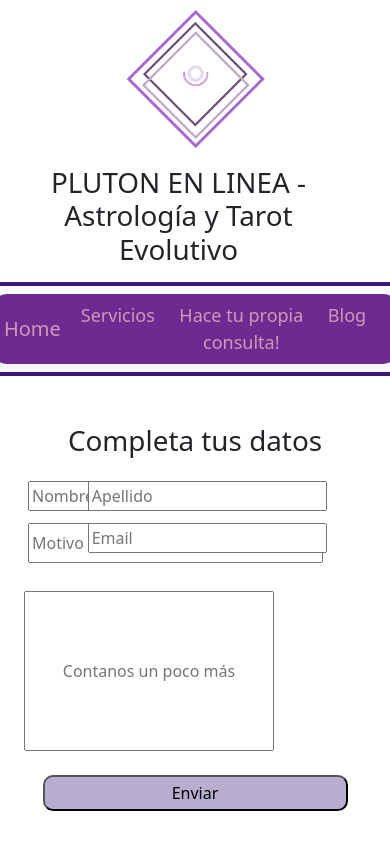
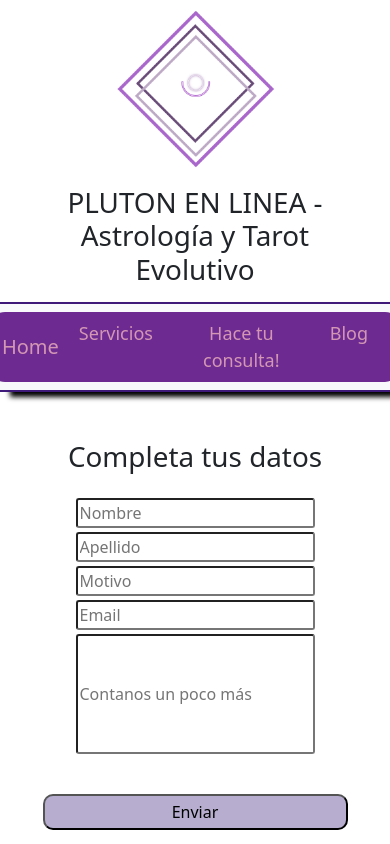
Before and after one commit to ySofiarodriguez15/proyecto-astrologia-def, a React (Create React App) app in the folder front/: page /Formulario in a window 390 px wide. Shown: the top 844 px of the page. Built offline with nearby package versions, Linux system fonts and the light colour scheme.

Commit message:
realizando diseño responsive

```diff
--- a/front/src/App.css
+++ b/front/src/App.css
@@ -19,7 +19,13 @@
   pointer-events: none;
 }
 
-
+.imgResponsive{
+  max-width: 100%;
+  height: auto;
+  margin-top: 26px;
+  margin-bottom: 26px;
+  border-radius: 7px;
+}
 
 .App-header {
   background-color: #282c34;
@@ -49,7 +55,11 @@
 /* css propio */
 
 .pHome{
-  color:whitesmoke
+  color:black;
+  text-align: center;
+  padding: 2px;
+  margin: 2px;
+  margin-bottom: 20px;
 }
 
 .textoHome{
@@ -64,6 +74,7 @@
   width: 305px;
   justify-content: center;
   align-items: center;
+  margin-top: 16px;
 }
 
 .h6ButonHome{
@@ -110,14 +121,15 @@
 
 .nav-link{
   color: #d397b4;
+  align-items: baseline;
 }
 
 
 .navbarcolor{
   background-color:#3E197A;
-
-  padding: 1%;
+  padding: 0.5%;
   align-content: center;
+  box-shadow: 10px 5px 5px black;
 
 }
 
@@ -163,12 +175,13 @@
 }
 
 .descripcionForm{
-  height: 160px;
-  width: 250px;
-  text-align: center;
+  height: 120px;
+  border-radius: 3px;
 }
 
-
+.inputForm{
+  border-radius:3px;
+}
 {/*Footer*/}
 
 .textoFooter{
--- a/front/src/App.js
+++ b/front/src/App.js
@@ -18,23 +18,28 @@ import 'csshake';
 function App() {
   return (
     <div className="App">
-      <div class="container justify-content-center">
+      <div class="container">
       <Row>
-        <Col className='p-1'>
-          <img src={logo} alt="logoPagina" className='shake-little'/>
-        </Col>
+          <Col className='p-1'>
+            <img src={logo} alt="logoPagina" className='logo' height="170px"/>
+          </Col>
       </Row>
       </div>
-      <div >
-      <Row>
-        <Col className='colTituloPpal'>
+        <div class="container">
+        <Row>
+        <Col className='col-12'>
           <h1 className='tituloPpal' class='text-center fw-normal p-2'>
             PLUTON EN LINEA - Astrología y Tarot Evolutivo
           </h1>
         </Col>
-      </Row>
-      </div>
+        </Row>
+        </div>
+
+
+
         <Navegacion />
+
+
         <Routes>
           <Route path="/" element = {<Home />} />
           <Route path="Servicios" element = {<Servicios />} />
--- a/front/src/componentes/Formulario.jsx
+++ b/front/src/componentes/Formulario.jsx
@@ -51,60 +51,72 @@ const Formulario=()=> {
 
     return (
         <>
+
         <h1 class="mt-5 mb-4 text-center">Completa tus datos</h1>
-        <form onSubmit={handleClick} className="bodyFormulario" class="container">
-            <div >
-            <Row className='m-1 p-0' class="justify-content-center display">
-            <Col className='col-2 mb-2'>
-            <input className='divFormulario'
-                class="justify-content-evenly"
+        <form onSubmit={handleClick} class="container">
+            <Row className='m-0 p-0'>
+            <div class="container">
+            <Col className='col-12 mb-1'>
+            <input
+                class="inputForm"
                 placeholder='Nombre'
                 name='nombre'
                 value={values.nombre}
                 onChange={handleInputChange}
             />
             </Col>
-            <Col className='col-2 mb-2'>
+            </div>
 
-            <input className='divFormulario'
-                class="justify-content-center"
+
+            <div class="container">
+                <Col className='col-12 mb-1'>
+                    <input
+                        class="inputForm"
                         placeholder='Apellido'
                         name='apellido'
                         value={values.apellido}
                         onChange={handleInputChange}
                     />
+                </Col>
+            </div>
 
+            </Row>
 
-            </Col>
-            </Row>
-            <Row className='m-1 p-0' class="justify-content-center display">
-            <Col className='col-2 mb-1'>
+            <div>
+            <Row className='m-0 p-0'>
+                <div class="container">
+                    <Col className='col-12 mb-1'>
 
-            <input className='divFormulario'
-
+                        <input
+                            class="inputForm"
                             placeholder='Motivo'
                             name='motivo'
                             value={values.motivo}
                             onChange={handleInputChange}
                         />
+                    </Col>
+                </div>
+            <div class="container">
+                <Col className='col-12 mt-0 mb-1'>
 
-
-            </Col>
-            <Col className='col-2 m-0'>
-
-                <input className='divFormulario'
-                class="justify-content-evenly"
+                        <input
+                        class="inputForm"
                         placeholder='Email'
                         name='email'
                         value={values.email}
                         onChange={handleInputChange}
                         />
                 </Col>
+            </div>
             </Row>
-            <div class="container mt-4">
-            <Row class="justify-content-center">
-                <Col className='col-4' >
-                    <input class="descripcionForm"
+            </div>
+
+
+            <Row>
+                <div class="container">
+                    <Col className='col-12' >
+                        <input
+                            class="descripcionForm"
                             placeholder='Contanos un poco más'
                             name='descripcion'
                             value={values.descripcion}
@@ -112,13 +124,18 @@ const Formulario=()=> {
                         />
 
                     </Col>
+                </div>
+            </Row>
+
+            <div class="mt-4">
+                <Row>
+                    <Col className='col-12'>
+                        <button type='submit' className='botonHome'>Enviar</button>
+                    </Col>
                 </Row>
             </div>
-            </div>
-            <div class="mt-4">
-            <button type='submit' className='botonHome'>Enviar</button>
-            </div>
         </form>
+
     </>
 
             );
--- a/front/src/componentes/Home.jsx
+++ b/front/src/componentes/Home.jsx
@@ -12,12 +12,15 @@ import img1 from '../images/Carousel1.png';
 
 function Home() {
     return (
-        <div className='bodyHome'>
+        <div class="container">
         <Row>
-            <Col className="col-6">
-                    <img src={img1} alt="Imágen no disponible" className='imgHome' height={950}/>
-            </Col>
-            <Col className="col-6">
+            <div class="container">
+                <Col className="col-12">
+                        <img src={img1} alt="Imágen no disponible" height={950} class="imgResponsive"/>
+                </Col>
+            </div>
+
+            <Col className="col-12">
                 <div>
                     <h1 className='pHome'> Una guía para explorar el misterioso mundo del inconsciente y la astrología</h1>
                     <p className='pHome'> Aquí encontrarás un espacio dedicado a explorar el apasionante mundo del tarot y la astrología. Nuestro objetivo es brindarte una experiencia enriquecedora y profunda que te permita comprender y aprovechar el poder transformador de estas disciplinas. En Plutón en Línea te ofrecemos algunos servicios para ayudarte en tu camino de autoconocimiento. ¿Te gustaría descubrir las misteriosas influencias astrológicas en tu vida a través de una consulta de carta natal personalizada? Estamos disponibles para ofrecerte lecturas e interpretaciones que te ayudarán a comprender tus fortalezas, debilidades y potencialidades.
@@ -32,12 +35,12 @@ function Home() {
         </Row>
 
         <Row>
-            <Col className="col-6 fw-normal">
+            <Col className="col-12 fw-normal">
                 <h4>Alguna consulta? No dudes en preguntarnos!</h4>
             </Col>
         </Row>
         <Row>
-            <Col className="col-6">
+            <Col className="col-12">
                 <button className='botonHome'>
                     <Nav.Link href="Formulario"><h6 className='h6ButonHome'>Click aquí para consultas</h6></Nav.Link>
                 </button>
--- a/front/src/componentes/Navegacion.jsx
+++ b/front/src/componentes/Navegacion.jsx
@@ -10,16 +10,16 @@ function Navegacion() {
     <>
 
         <div class="container" className='navbarcolor'>
+            <div>
             <Row className='p-0'>
                 <Col className='col-12 p-0'>
-
                     <Navbar bg="light" variant="light" >
                         <Container className='fondo' >
                         <Navbar.Brand href="/" className="me-auto">Home</Navbar.Brand>
                             <div class="container">
                                 <Nav className="me-auto">
                                     <Nav.Link href="Servicios" className='navLink'>Servicios</Nav.Link>
-                    <Nav.Link href="Formulario" className='navLink'>Hace tu propia consulta!</Nav.Link>
+                                    <Nav.Link href="Formulario" className='navLink'>Hace tu consulta!</Nav.Link>
                                     <Nav.Link href="Blog" className='navLink'>Blog</Nav.Link>
                                 </Nav>
                             </div>
@@ -31,6 +31,9 @@ function Navegacion() {
             </div>
 
 
+        </div>
+
+
     </>
     );
 }
```
Lines whose indentation alone changed are shown as unchanged.
